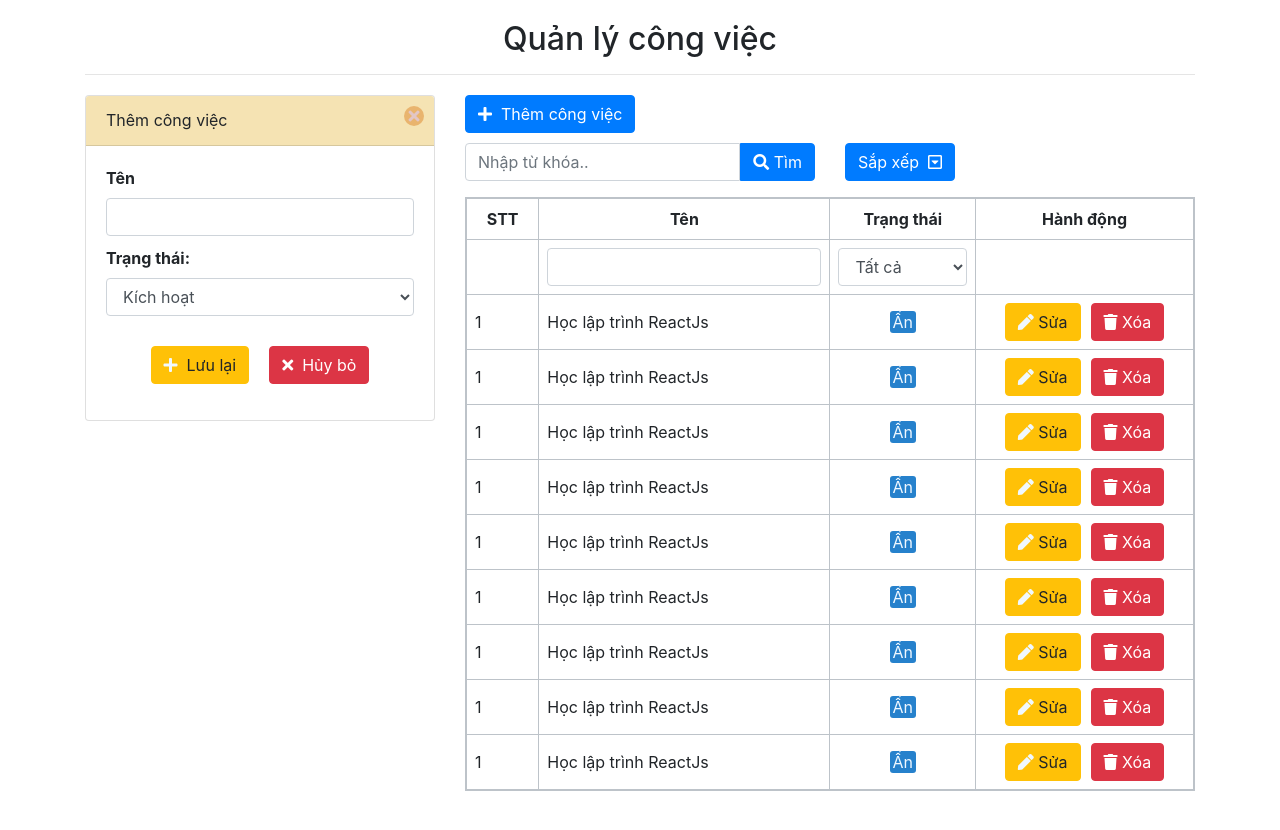
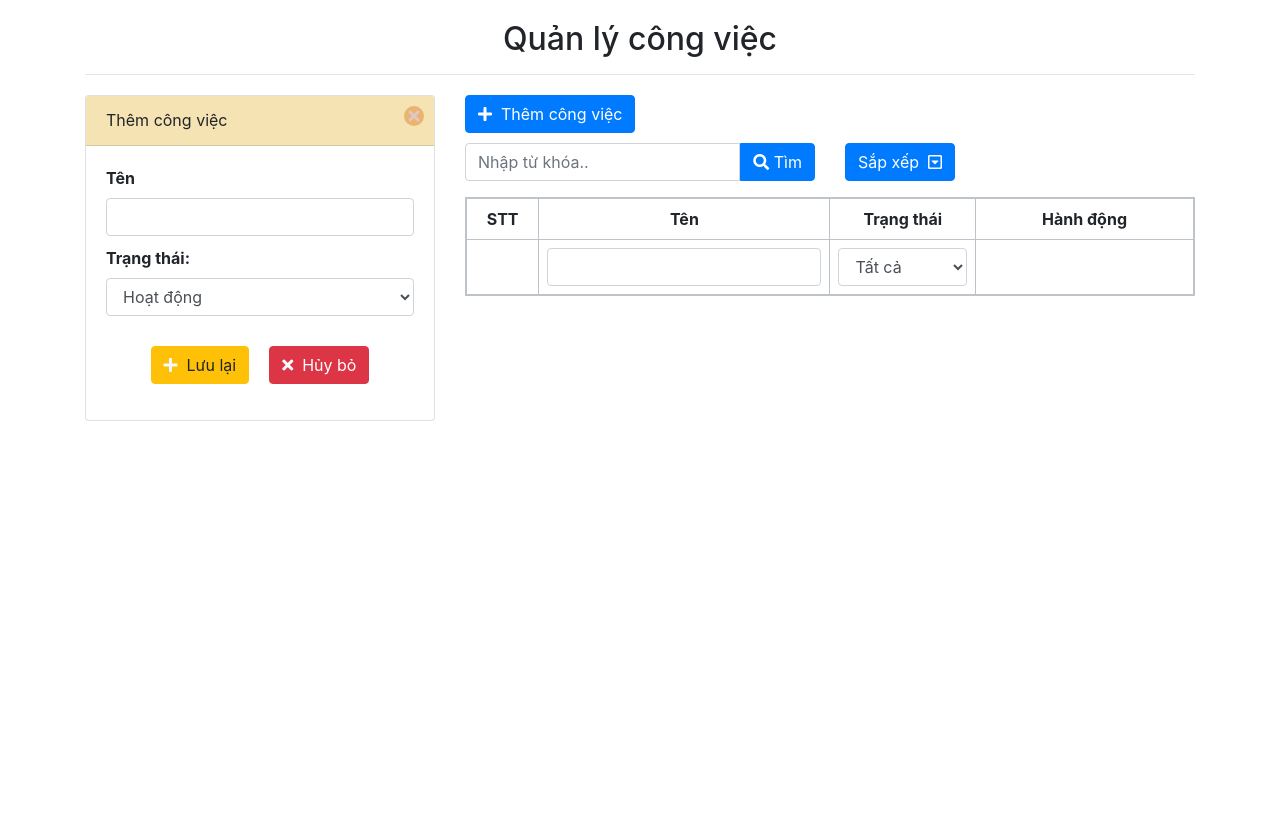
Before and after one commit to hungton189/todo-app, a React (Create React App) app: page / in a window 1280 px wide. Shown: the top 830 px of the page. After the commit the page ends 800 px from the top, so only its background shows below. Built offline with nearby package versions, Linux system fonts and the light colour scheme.

Commit message:
show tasks

```diff
--- a/src/App.js
+++ b/src/App.js
@@ -1,3 +1,4 @@
+import {useEffect,useState} from "react";
 import './App.css';
 import TaskForm from './components/TaskForm/TaskForm.js';
 import Search from "./components/Search/Search.js";
@@ -5,6 +6,26 @@ import Sort from "./components/Sort/Sort.js";
 import TableTask from "./components/TableTask/TableTask.js";
 
 function App() {
+	const [listTasks,setListTasks] = useState([]);
+
+
+	const random = ()=>
+	{
+		return Math.floor(1+Math.random() * 0x10000).toString(16).substring(1);
+	}
+	const generateId = ()=>
+	{
+		return random()+"-"+random()+""+random()+random()+random()+"-"+random()+random();
+	}
+
+	useEffect(()=>{
+		if(localStorage && localStorage.getItem('listTask'))
+		{
+			const tasks = JSON.parse(localStorage.getItem('listTask'));
+			setListTasks(tasks);
+		}
+	},[])
+	// console.log(listTasks);
 	return (
 		<div className="container mt-20 mb-50">
 			<h2 style={{textAlign: 'center'}}>Quản lý công việc</h2>
@@ -14,7 +35,7 @@ function App() {
 					<TaskForm />
 				</div>
 				<div className="col-xs-8 col-sm-8 col-md-8 col-lg-8" >
-					<button type="button" class="btn btn-primary">
+					<button type="button" class="btn btn-primary" >
 						<i class="fas fa-plus"></i>
                         &#160; Thêm công việc
 					</button>
@@ -28,7 +49,7 @@ function App() {
 					</div>
 					<div class="row">
 						<div class="col-xs-12 col-sm-12 col-md-12 col-lg-12">
-							<TableTask />
+							<TableTask listTasks={listTasks}/>
 						</div>
 					</div>
 				</div>
--- a/src/components/TableTask/TableTask.js
+++ b/src/components/TableTask/TableTask.js
@@ -1,7 +1,11 @@
 import "./TableTask.css";
 import TaskItem from "../TaskItem/TaskItem.js";
 
-function TableTask() {
+function TableTask(props) {
+    const {listTasks}  = props;
+    const elementTasks =  listTasks.map((task,index) => {
+        return <TaskItem task={task} index={index} key={task.id}/>
+    })
 	return (
         <table className="table-task" border="1">
             <tr>
@@ -19,20 +23,12 @@ function TableTask() {
                     <select name="" id="" className="form-control" >
                         <option>Tất cả</option>
                         <option>Ẩn</option>
-                        <option>Kích hoạt</option>
+                        <option>Hoạt động</option>
                     </select>
                 </td>
                 <td></td>
             </tr>
-            <TaskItem />
-            <TaskItem />
-            <TaskItem />
-            <TaskItem />
-            <TaskItem />
-            <TaskItem />
-            <TaskItem />
-            <TaskItem />
-            <TaskItem />
+            {elementTasks}
         </table>
 	);
 }
--- a/src/components/TaskForm/TaskForm.js
+++ b/src/components/TaskForm/TaskForm.js
@@ -15,7 +15,7 @@ function TaskForm() {
                     <input className="form-control" />
                     <label className="mt-10"><b>Trạng thái:</b></label>
                     <select class="form-control" name="status" >
-                        <option value={1}>Kích hoạt</option>
+                        <option value={1}>Hoạt động</option>
                         <option value={0}>Ẩn</option>
                     </select>
                     <div class="buttons ">
--- a/src/components/TaskItem/TaskItem.css
+++ b/src/components/TaskItem/TaskItem.css
@@ -1,6 +1,5 @@
 .task-item-status
 {
-    background-color: rgb(38, 129, 204);
     border-radius: 3px;
     padding: 1px 3px;
     cursor: pointer;
--- a/src/components/TaskItem/TaskItem.js
+++ b/src/components/TaskItem/TaskItem.js
@@ -1,12 +1,27 @@
 import "./TaskItem.css";
 
-function TaskItem() {
+function TaskItem(props) {
+    const {task,index} = props;
 	return (
         <tr>
-            <td>1</td>
-            <td>Học lập trình ReactJs</td>
+            <td>{index + 1}</td>
+            <td>{task.name}</td>
             <td style={{textAlign: 'center'}}>
-                <span className="task-item-status">Ẩn</span>
+                {
+                    (!task.status)?
+                    <span
+                        className="task-item-status"
+                        style={{backgroundColor: "red"}}
+                    >
+                        Ẩn
+                    </span>:
+                    <span
+                        className="task-item-status"
+                        style={{backgroundColor: "rgb(38, 129, 204)"}}
+                    >
+                        Hoạt động
+                    </span>
+                }
             </td>
             <td style={{textAlign: 'center'}}>
                 <button type="button" class="btn btn-warning">
```
Also changed, not shown: 1 other file (tests, documents, lock files or other folders).
